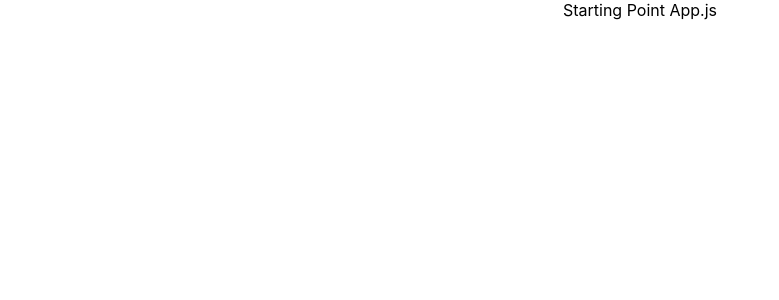
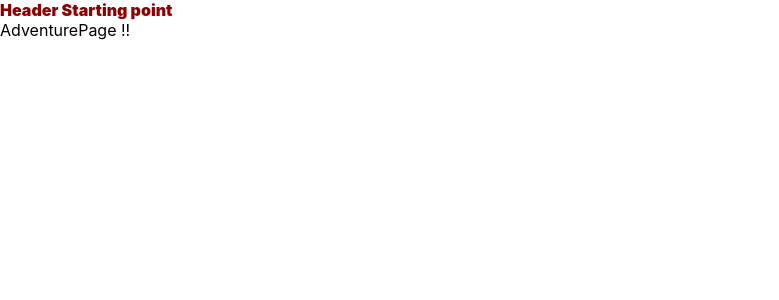
Before and after one commit to PMDimitrova/Pam-s-Brewery, a React (Create React App) app in the folder pams-brewery/: page /on-adventure in a window 1280 px wide. Shown: the top 300 px of the page, without its empty margins (0-779 px from the left). Built offline with nearby package versions, Linux system fonts and the light colour scheme.

Commit message:
routing, mockup for pages & structure

```diff
--- a/pams-brewery/package.json
+++ b/pams-brewery/package.json
@@ -13,16 +13,20 @@
     "eslint-plugin-prettier": "^5.0.1",
     "eslint-plugin-promise": "^6.1.1",
     "eslint-plugin-react": "^7.33.2",
+    "eslint-plugin-styled-components-a11y": "^2.1.31",
     "prettier": "^3.0.3",
     "prop-types": "^15.8.1",
     "react": "^18.2.0",
     "react-dom": "^18.2.0",
+    "react-router-dom": "^6.16.0",
     "react-scripts": "5.0.1",
     "store-me": "^1.5.0",
     "style-components": "^0.1.0",
+    "styled-components": "^6.1.0",
     "stylelint-config-prettier-scss": "^1.0.0",
     "stylelint-config-recommended": "^13.0.0",
     "stylelint-config-styled-components": "^0.1.1",
+    "stylis": "^4.3.0",
     "web-vitals": "^2.1.4"
   },
   "scripts": {
--- a/pams-brewery/src/App.css
+++ /dev/null
@@ -1,38 +0,0 @@
-.App {
-  text-align: center;
-}
-
-.App-logo {
-  height: 40vmin;
-  pointer-events: none;
-}
-
-@media (prefers-reduced-motion: no-preference) {
-  .App-logo {
-    animation: App-logo-spin infinite 20s linear;
-  }
-}
-
-.App-header {
-  background-color: #282c34;
-  min-height: 100vh;
-  display: flex;
-  flex-direction: column;
-  align-items: center;
-  justify-content: center;
-  font-size: calc(10px + 2vmin);
-  color: white;
-}
-
-.App-link {
-  color: #61dafb;
-}
-
-@keyframes App-logo-spin {
-  from {
-    transform: rotate(0deg);
-  }
-  to {
-    transform: rotate(360deg);
-  }
-}
--- a/pams-brewery/src/App.js
+++ b/pams-brewery/src/App.js
@@ -1,7 +1,17 @@
-import './App.css';
+import { useRoutes } from 'react-router-dom';
+
+import Header from './components/header/Header';
+import routesMap from './_constants/routesMap';
 
 const App = () => {
-  return <div className="App">Starting Point App.js</div>;
+  const content = useRoutes(routesMap);
+
+  return (
+    <div>
+      <Header />
+      {content}
+    </div>
+  );
 };
 
 export default App;
--- /dev/null
+++ b/pams-brewery/src/_constants/routesMap.js
@@ -0,0 +1,45 @@
+import CataloguePage from '../components/CataloguePage';
+import AdventurePage from '../components/AdventurePage';
+import FavoritesPage from '../components/FavoritesPage';
+import ErrorPage from '../components/ErrorPage';
+import Home from '../components/Home';
+
+const routesStructure = {
+  home: {
+    path: '/',
+    element: <Home />,
+  },
+  catalogue: {
+    path: '/catalogue',
+    element: <CataloguePage />,
+  },
+  onAdventure: {
+    path: '/on-adventure',
+    element: <AdventurePage />,
+  },
+  favorites: {
+    path: '/favorites',
+    element: <FavoritesPage />,
+  },
+  error: {
+    path: '*',
+    element: <ErrorPage />,
+  },
+};
+
+const routesMap = Object.keys(routesStructure).map(key => generateRouterStructure(routesStructure[key]));
+
+export default routesMap;
+
+function generateRouterStructure(obj) {
+  if (obj.children) {
+    const { children, ...rest } = obj;
+
+    return {
+      ...rest,
+      children: Object.keys(children).map(key => generateRouterStructure(children[key])),
+    };
+  } else {
+    return obj;
+  }
+}
--- /dev/null
+++ b/pams-brewery/src/components/AdventurePage.js
@@ -0,0 +1,5 @@
+const AdventurePage = () => {
+  return <div>AdventurePage !!</div>;
+};
+
+export default AdventurePage;
--- /dev/null
+++ b/pams-brewery/src/components/CataloguePage.js
@@ -0,0 +1,5 @@
+const CataloguePage = () => {
+  return <div>CATALOGUE</div>;
+};
+
+export default CataloguePage;
--- /dev/null
+++ b/pams-brewery/src/components/ErrorPage.js
@@ -0,0 +1,5 @@
+const ErrorPage = () => {
+  return <div>You`re searching something that`s not here</div>;
+};
+
+export default ErrorPage;
--- /dev/null
+++ b/pams-brewery/src/components/FavoritesPage.js
@@ -0,0 +1,5 @@
+const FavoritesPage = () => {
+  return <div>Favorites Page</div>;
+};
+
+export default FavoritesPage;
--- /dev/null
+++ b/pams-brewery/src/components/Home.js
@@ -0,0 +1,5 @@
+const Home = () => {
+  return <div> HOOOOOMEEEE</div>;
+};
+
+export default Home;
--- /dev/null
+++ b/pams-brewery/src/components/header/Header.js
@@ -0,0 +1,10 @@
+import styled from 'styled-components';
+
+const Header = () => <Wrap>Header Starting point</Wrap>;
+
+export default Header;
+
+const Wrap = styled.div`
+  color: darkred;
+  font-weight: 900;
+`;
--- a/pams-brewery/src/index.js
+++ b/pams-brewery/src/index.js
@@ -1,3 +1,4 @@
+import { BrowserRouter } from 'react-router-dom';
 import ReactDOM from 'react-dom/client';
 import React from 'react';
 import './index.css';
@@ -6,7 +7,7 @@ import App from './App';
 
 const root = ReactDOM.createRoot(document.getElementById('root'));
 root.render(
-  <React.StrictMode>
+  <BrowserRouter>
     <App />
-  </React.StrictMode>
+  </BrowserRouter>
 );
```
Also changed, not shown: 1 other file (tests, documents, lock files or other folders).
